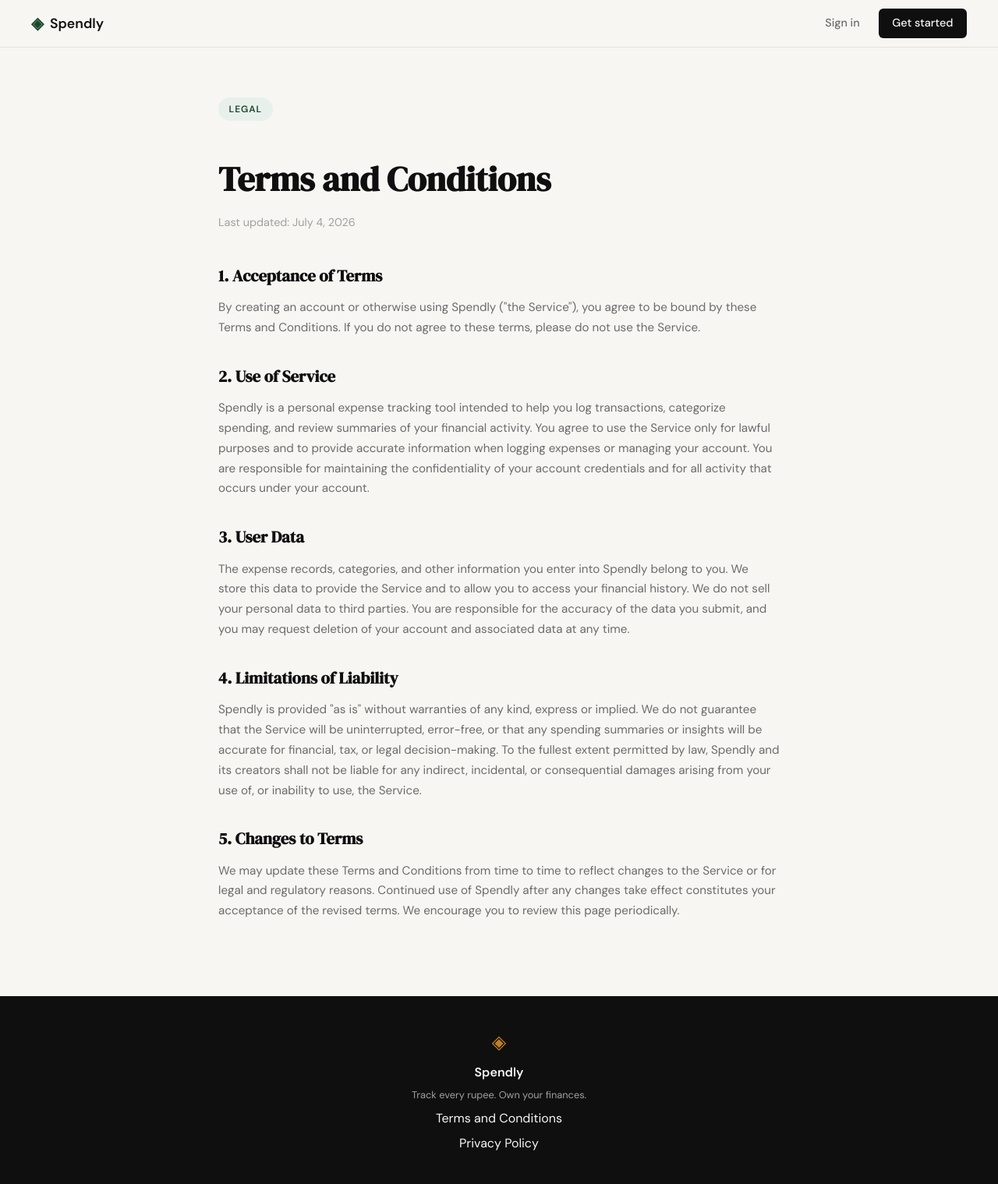
After one commit to Suhas-124/spendly, a Flask app: page /terms in a window 1280 px wide. The commit adds this page. Shown: the whole page at 78% size. Run offline with Flask 3, Linux system fonts and the light colour scheme.

Commit message:
landing: add terms and conditions page and route

```diff
--- a/app.py
+++ b/app.py
@@ -20,6 +20,11 @@ def register():
 @app.route("/login")
 def login():
     return render_template("login.html")
+
+
+@app.route("/terms")
+def terms():
+    return render_template("terms.html")
 
 
 # ------------------------------------------------------------------ #
--- a/static/css/style.css
+++ b/static/css/style.css
@@ -369,6 +369,47 @@ a { color: inherit; text-decoration: none; }
 }
 
 /* ------------------------------------------------------------------ */
+/* Legal pages                                                         */
+/* ------------------------------------------------------------------ */
+
+.legal-section {
+    padding: 4rem 2rem 6rem;
+}
+
+.legal-inner {
+    max-width: 720px;
+    margin: 0 auto;
+}
+
+.legal-title {
+    font-family: var(--font-display);
+    font-size: clamp(2rem, 4vw, 2.75rem);
+    color: var(--ink);
+    margin: 1rem 0 0.5rem;
+}
+
+.legal-updated {
+    font-size: 0.9rem;
+    color: var(--ink-faint);
+    margin-bottom: 2.5rem;
+}
+
+.legal-content h2 {
+    font-family: var(--font-display);
+    font-size: 1.3rem;
+    color: var(--ink);
+    margin: 2rem 0 0.75rem;
+}
+
+.legal-content h2:first-child { margin-top: 0; }
+
+.legal-content p {
+    font-size: 0.95rem;
+    color: var(--ink-muted);
+    line-height: 1.7;
+}
+
+/* ------------------------------------------------------------------ */
 /* Auth pages                                                          */
 /* ------------------------------------------------------------------ */
 
--- a/templates/base.html
+++ b/templates/base.html
@@ -34,7 +34,7 @@
             <span class="brand-icon">◈</span>
             <span class="footer-name">Spendly</span>
             <p class="footer-copy">Track every rupee. Own your finances.</p>
-            <a href="#">Terms and Conditions</a>
+            <a href="{{ url_for('terms') }}">Terms and Conditions</a>
             <a href="#">Privacy Policy</a>
         </div>
     </footer>
--- /dev/null
+++ b/templates/terms.html
@@ -0,0 +1,61 @@
+{% extends "base.html" %}
+
+{% block title %}Terms and Conditions — Spendly{% endblock %}
+
+{% block content %}
+
+<section class="legal-section">
+    <div class="legal-inner">
+        <div class="hero-badge">Legal</div>
+        <h1 class="legal-title">Terms and Conditions</h1>
+        <p class="legal-updated">Last updated: July 4, 2026</p>
+
+        <div class="legal-content">
+            <h2>1. Acceptance of Terms</h2>
+            <p>
+                By creating an account or otherwise using Spendly ("the Service"), you agree to be
+                bound by these Terms and Conditions. If you do not agree to these terms, please do
+                not use the Service.
+            </p>
+
+            <h2>2. Use of Service</h2>
+            <p>
+                Spendly is a personal expense tracking tool intended to help you log transactions,
+                categorize spending, and review summaries of your financial activity. You agree to
+                use the Service only for lawful purposes and to provide accurate information when
+                logging expenses or managing your account. You are responsible for maintaining the
+                confidentiality of your account credentials and for all activity that occurs under
+                your account.
+            </p>
+
+            <h2>3. User Data</h2>
+            <p>
+                The expense records, categories, and other information you enter into Spendly belong
+                to you. We store this data to provide the Service and to allow you to access your
+                financial history. We do not sell your personal data to third parties. You are
+                responsible for the accuracy of the data you submit, and you may request deletion of
+                your account and associated data at any time.
+            </p>
+
+            <h2>4. Limitations of Liability</h2>
+            <p>
+                Spendly is provided "as is" without warranties of any kind, express or implied. We
+                do not guarantee that the Service will be uninterrupted, error-free, or that any
+                spending summaries or insights will be accurate for financial, tax, or legal
+                decision-making. To the fullest extent permitted by law, Spendly and its creators
+                shall not be liable for any indirect, incidental, or consequential damages arising
+                from your use of, or inability to use, the Service.
+            </p>
+
+            <h2>5. Changes to Terms</h2>
+            <p>
+                We may update these Terms and Conditions from time to time to reflect changes to the
+                Service or for legal and regulatory reasons. Continued use of Spendly after any
+                changes take effect constitutes your acceptance of the revised terms. We encourage
+                you to review this page periodically.
+            </p>
+        </div>
+    </div>
+</section>
+
+{% endblock %}
```
